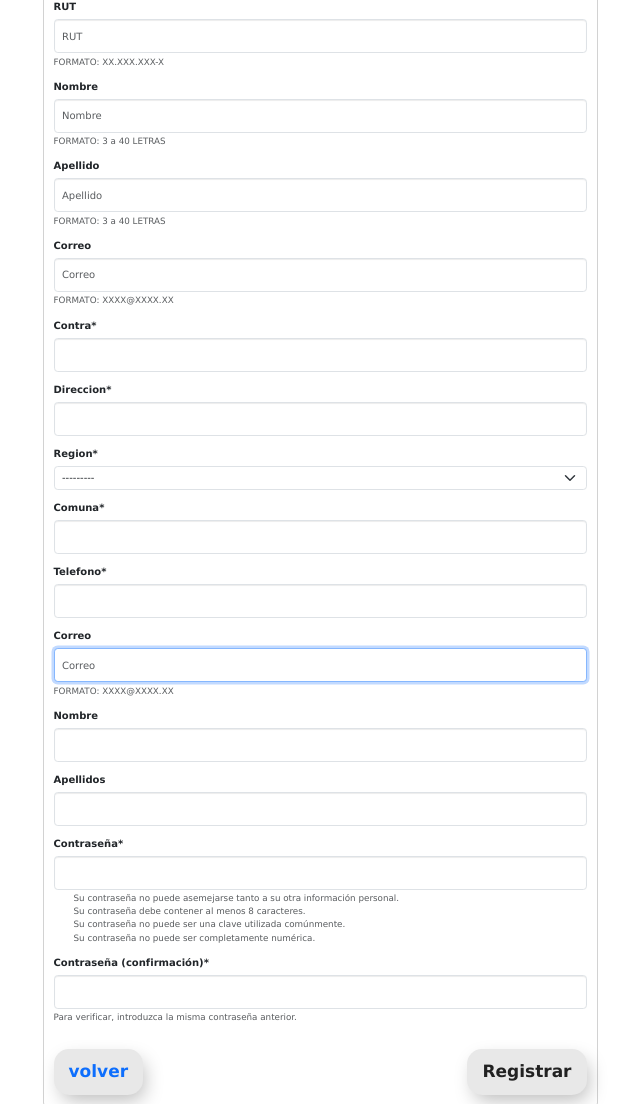
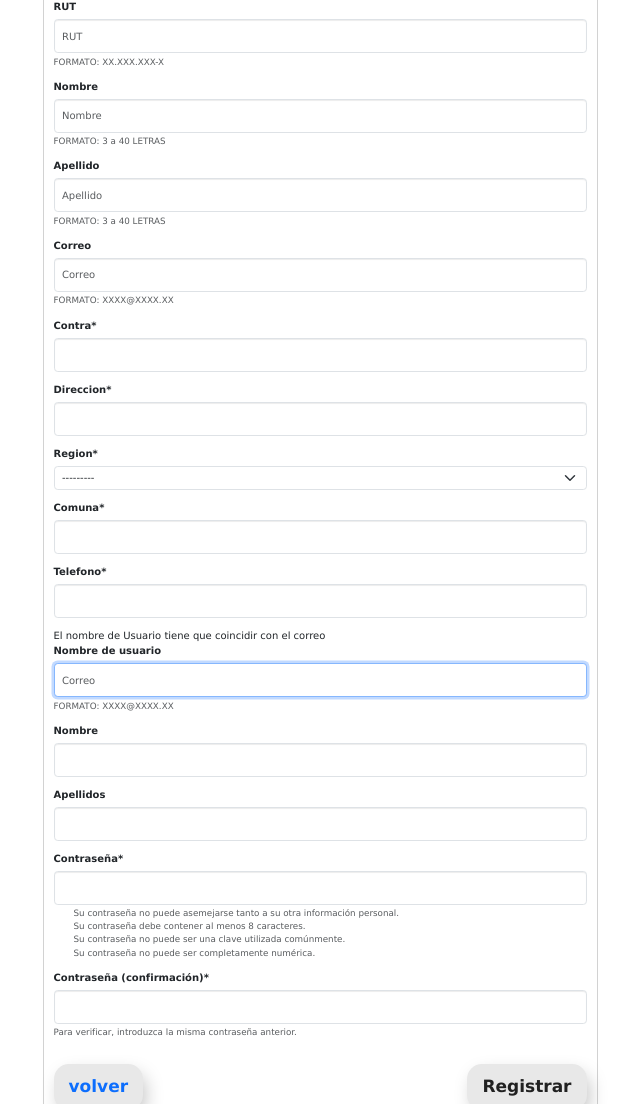
Before and after one commit to cB3rnalA/webvini, a Django app: page /registro in a window 1280 px wide. Shown: the part 239-1343 px from the top of the page, without its empty margins (320-960 px from the left). Run offline with Django 4.2, Linux system fonts and the light colour scheme; some libraries are stand-ins or nearby versions.

Commit message:
Ahora si

```diff
--- a/aplicaciones/forms.py
+++ b/aplicaciones/forms.py
@@ -44,7 +44,7 @@ class formCreaC(forms.ModelForm):
 
 class formCrearCli(UserCreationForm):
 
-    username = forms.CharField(label='Correo', min_length=5, max_length=200, validators= [RegexValidator(r'^[a-zA-Z0-9_.+-]+@[a-zA-Z0-9-]+\.[a-zA-Z0-9-.]+$',message="Ingrese correo valido")],help_text=("FORMATO: XXXX@XXXX.XX"),required=False,widget=forms.TextInput(attrs={'placeholder': 'Correo'}))
+    username = forms.CharField(label='Nombre de usuario', min_length=5, max_length=200, validators= [RegexValidator(r'^[a-zA-Z0-9_.+-]+@[a-zA-Z0-9-]+\.[a-zA-Z0-9-.]+$',message="Ingrese correo valido")],help_text=("FORMATO: XXXX@XXXX.XX"),required=False,widget=forms.TextInput(attrs={'placeholder': 'Correo'}))
 
     class Meta:
         model =User
--- a/aplicaciones/templates/registration/login.html
+++ b/aplicaciones/templates/registration/login.html
@@ -12,6 +12,7 @@
                 <div class="card-body">
                     <form action="" method="POST">
                         {% csrf_token %}
+                        email
                         {{form | crispy}}
 
 
--- a/aplicaciones/templates/registration/registro.html
+++ b/aplicaciones/templates/registration/registro.html
@@ -16,7 +16,7 @@
                     <form action="" method="POST" enctype="multipart/form-data" >
                         {% csrf_token %}
                         {{ formcli2 | crispy}}
-
+                        <div> El nombre de Usuario tiene que coincidir con el correo </div>
                         {{form | crispy}}
 
 
```
Also changed, not shown: db.sqlite3.
